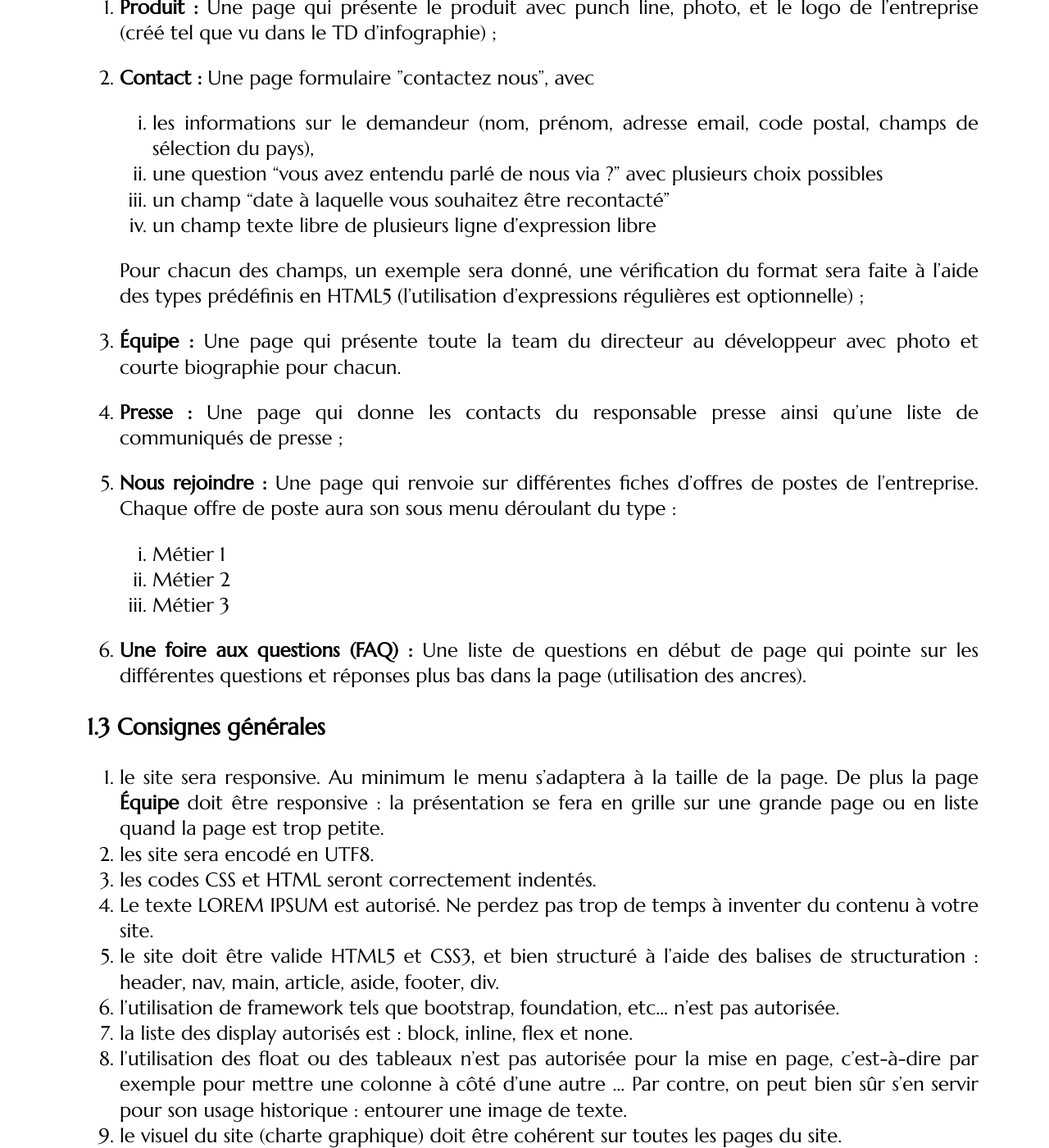
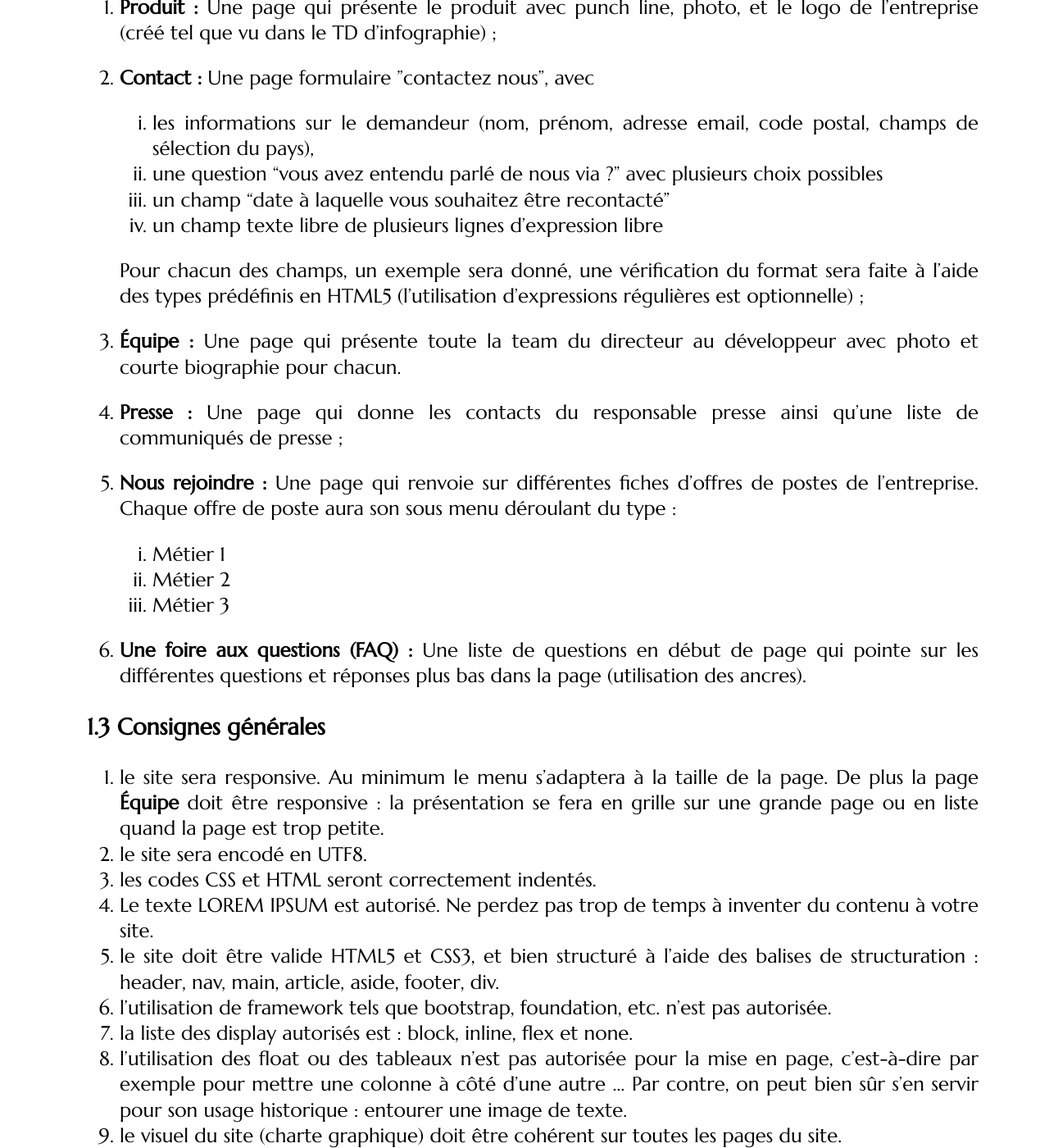
Before and after one commit to romainlebreton/R1.02-DeveloppementInterfacesWeb, a Jekyll site: the page built from projet.md, in a window 1280 px wide and 1400 px high, scrolled down 959 px. Shown: the whole window at 82% size. Built offline with Jekyll 4.4.1, drawn with Linux system fonts in a browser that asks for light colours; some web fonts are replaced; comment, search, counter and statistics services are not loaded.

Commit message:
Orthographe

```diff
--- a/projet.md
+++ b/projet.md
@@ -40,7 +40,7 @@ et le logo de l’entreprise (créé tel que vu dans le TD d’infographie) ;
    1. les informations sur le demandeur (nom, prénom, adresse email, code postal, champs de sélection du pays),
    1. une question "vous avez entendu parlé de nous via ?” avec plusieurs choix possibles <!-- checkbox -->
    1. un champ "date à laquelle vous souhaitez être recontacté"
-   1. un champ texte libre de plusieurs ligne d'expression libre
+   1. un champ texte libre de plusieurs lignes d'expression libre
 
    Pour chacun des champs, un exemple sera donné, une vérification du format sera
    faite à l’aide des types prédéfinis en HTML5 (l’utilisation d’expressions régulières
@@ -70,14 +70,14 @@ questions et réponses plus bas dans la page (utilisation des ancres).
 1. le site sera responsive. Au minimum le menu s'adaptera à la taille de la
    page. De plus la page **Équipe** doit être responsive : la présentation se
    fera en grille sur une grande page ou en liste quand la page est trop petite.
-1. les site sera encodé en UTF8.
+1. le site sera encodé en UTF8.
 1. les codes CSS et HTML seront correctement indentés.
 1. Le texte LOREM IPSUM est autorisé. Ne perdez pas trop de temps à inventer du
     contenu à votre site. <!-- under construction, ne pas passer trop de temps
     sur le contenu -->
 1. le site doit être valide HTML5 et CSS3, et bien structuré à l’aide des
    balises de structuration : header, nav, main, article, aside, footer, div.
-1. l’utilisation de framework tels que bootstrap, foundation, etc… n’est pas autorisée.
+1. l’utilisation de framework tels que bootstrap, foundation, etc. n’est pas autorisée.
 1. la liste des display autorisés est : block, inline, flex et none.
 1. l’utilisation des float ou des tableaux n’est pas autorisée pour la mise en
    page, c'est-à-dire par exemple pour mettre une colonne à côté d'une autre
```
